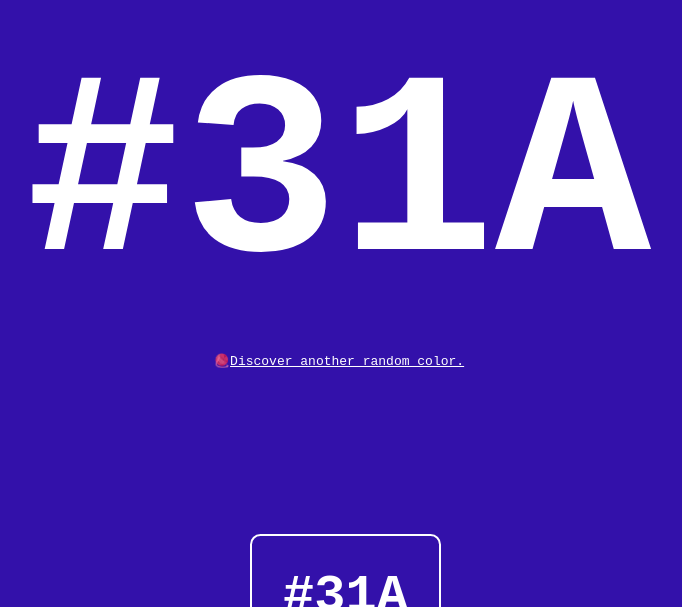
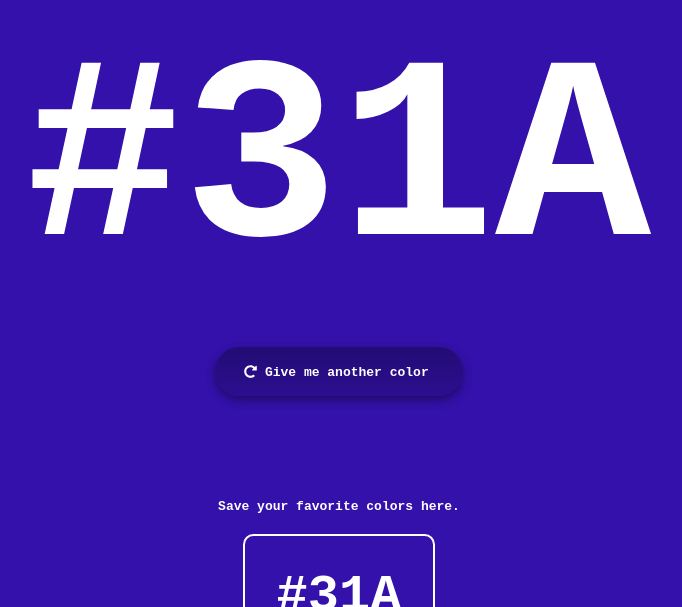
Before and after one commit to regulardesigner/colored, a React (Create React App) app: page / in a window 1280 px wide. Shown: the part 193-800 px from the top of the page, without its empty margins (301-983 px from the left). Built offline with nearby package versions, Linux system fonts and the light colour scheme.

Commit message:
ADD: copy saved HEX colors to clipboard

```diff
--- a/package.json
+++ b/package.json
@@ -10,6 +10,7 @@
     "gh-pages": "^2.2.0",
     "react": "^16.13.0",
     "react-dom": "^16.13.0",
+    "react-icons": "^3.9.0",
     "react-scripts": "3.4.0"
   },
   "scripts": {
--- a/src/AddColor.js
+++ b/src/AddColor.js
@@ -1,4 +1,5 @@
 import React, { useContext } from 'react';
+import { FaPlus } from 'react-icons/fa';
 import Utils from './utils';
 import { ColorsContext } from './Contexts/ColorsContext';
 
@@ -17,7 +18,7 @@ const Color = (props) => {
         style={{ color: `#${hex}`, backgroundColor: Utils.calculateHue(hex) }}
         onClick={handleSaveColor}
       >
-        ADD COLOR
+        ADD
       </button>
     </div>
   )
--- a/src/App.css
+++ b/src/App.css
@@ -29,12 +29,43 @@ input {
   font-weight: bold;
   font-size: 1em;
   width: 1.8em;
+  height: .8em;
   outline: none;
   border-bottom: 12px solid transparent;
+  margin-bottom: .2em;
   text-transform: capitalize;
   transition: color ease .8s;
   overflow: visible;
+  padding-top: .1rem;
+}
 
+.app-info svg {
+  vertical-align: top;
+}
+
+.app-info--random-color {
+  text-decoration: none;
+  padding: 1.4rem 2.6rem 1.2rem 2.2rem;
+  font-weight: bold;
+  border-radius: 2rem;
+  box-shadow: 0px 4px 10px 0px rgba(0,0,0,.40);
+  margin-top: 1rem;
+  transition: color ease .8s;
+  display: inline-block;
+}
+
+.app-info--random-color:hover {
+  box-shadow: 0px 8px 20px 0px rgba(0,0,0,.30);
+}
+
+.app-info--random-color.black {
+  background: rgba(255,255,255,.40);
+  background: linear-gradient(180deg, rgba(255,255,255,.55) 15%, rgba(255,255,255,.10) 100%);
+}
+
+.app-info--random-color.white {
+  background: rgba(0,0,0,.40);
+  background: linear-gradient(180deg, rgba(0, 0, 0, 0.30) 10%, rgba(0,0,0,.15) 100%);
 }
 
 input:focus {
@@ -65,6 +96,23 @@ input:focus {
   transition: all ease 200ms;
 }
 
+.saved-color-to-clipboard {
+  border: none;
+  margin: 0;
+  padding: .4rem;
+  position: absolute;
+  font-size: .4em;
+  color: inherit;
+  top:0rem;
+  right: 0rem;
+  cursor: pointer;
+  opacity: .6;
+}
+
+.saved-color:first-child {
+  margin-left: 0rem;
+}
+
 .saved-color--add-button {
   outline: none;
   letter-spacing: -.05rem;
--- a/src/App.js
+++ b/src/App.js
@@ -1,9 +1,10 @@
 import React, { useState } from 'react';
+import { FaRedoAlt, FaArrowAltCircleDown } from 'react-icons/fa';
 
 import Utils from './utils';
 import { ColorsContext } from './Contexts/ColorsContext';
+import './App.css';
 
-import './App.css';
 import Color from './Color';
 import AddColor from './AddColor';
 
@@ -22,6 +23,15 @@ const App = () => {
     setBckColor(Utils.randomColor());
   }
 
+  const ColorPalette = () => {
+    return (
+      <div className="app-color-palette">
+        { colors.map((color, index) => <Color key={index} hex={color} border={'none'} /> ) }
+        { colors.length <= 4 && <AddColor hex={bckColor} /> }
+      </div>
+    )
+  }
+
   return (
   <ColorsContext.Provider value={{ colors, setColors, bckColor, setBckColor }}>
     <div className="app" style={{ backgroundColor: '#'+bckColor }}>
@@ -29,29 +39,24 @@ const App = () => {
         #<input style={{ display: 'inline-block', color: Utils.calculateHue(bckColor) }} type="text" value={bckColor} onChange={handleColorChange}/>
       </div>
       <div className="app-info">
-        <p
-          style={
-            { color: Utils.calculateHue(bckColor),
-              fontWeight: '100'
-            }
-          }
-        >
-          <span
-            role='img'
-            aria-label='yarn ball'
-          >🧶</span>
-          <a
-            style={{ color: 'inherit' }}
-            href="#random"
-            onClick={refreshColor}
-          >Discover another random color.
-          </a>
-        </p>
+        <a
+          className={`app-info--random-color ${Utils.calculateHue(bckColor)}`}
+          style={{ color: Utils.calculateHue(bckColor) }}
+          href="#random"
+          onClick={refreshColor}
+        ><FaRedoAlt /> Give me another color
+        </a>
       </div>
-      <div className="app-color-palette">
-        { colors.map((color, index) => <Color key={index} hex={color} border={'none'} /> ) }
-        <AddColor hex={bckColor} />
+      <div
+        className="instruction"
+        style={{
+          position: 'absolute',
+          bottom: '80px',
+          color: Utils.calculateHue(bckColor)
+        }}>
+        <p style={{ fontSize: '.05em' }}>Save your favorite colors here.</p>
       </div>
+      <ColorPalette />
     </div>
   </ColorsContext.Provider>
   );
--- a/src/Color.js
+++ b/src/Color.js
@@ -1,11 +1,13 @@
 import React from 'react';
 import Utils from './utils';
+import { FaRegCopy } from 'react-icons/fa';
 
 const Color = (props) => {
   const { hex, border } = props;
   return(
     <div className="saved-color" style={{ backgroundColor: '#'+hex, borderColor: border ? 'transparent' : Utils.calculateHue(hex) }}>
       <span style={{ color: Utils.calculateHue(hex) }}>#{hex}</span>
+      <button className="saved-color-to-clipboard" title="Copy to clipboard" style={{ color: Utils.calculateHue(hex) }} onClick={Utils.copyToClipboard('#'+hex)}><FaRegCopy /></button>
     </div>
   )
 }
--- a/src/_mediaqueries.css
+++ b/src/_mediaqueries.css
@@ -7,7 +7,7 @@
     font-size: .10em;
   }
 
-  .app-color-palette {
+  .app-color-palette, .instruction {
     visibility: hidden;
   }
 }
@@ -20,10 +20,6 @@
   .app-info {
     font-size: .0625em;
   }
-
-  .app-color-palette {
-    display: block;
-  }
 }
 
 /* Medium devices (tablets, 768px and up) */
@@ -33,6 +29,9 @@
   }
   .app-info {
     font-size: .05em;
+  }
+  .app-color-palette, .instruction {
+    visibility: block;
   }
 }
 
--- a/src/utils/index.js
+++ b/src/utils/index.js
@@ -33,6 +33,24 @@ const Utils = {
           return 'white';
       }
     }
+  },
+  copyToClipboard: (string) => {
+    // console.log('Pasted into the Clipboard: ', string);
+    const el = document.createElement('textarea');
+    el.value = string;
+    el.setAttribute('readonly', '');
+    el.style.position = 'absolute';
+    el.style.left = '-9999px';
+    document.body.appendChild(el);
+    const selected =
+      document.getSelection().rangeCount > 0 ? document.getSelection().getRangeAt(0) : false;
+    el.select();
+    document.execCommand('copy');
+    document.body.removeChild(el);
+    if (selected) {
+      document.getSelection().removeAllRanges();
+      document.getSelection().addRange(selected);
+    }
   }
 }
 
```
Also changed, not shown: src/Info.js (added, +12 -0 lines), src/damien.js (added, +30 -0 lines), 1 other file (tests, documents, lock files or other folders).
